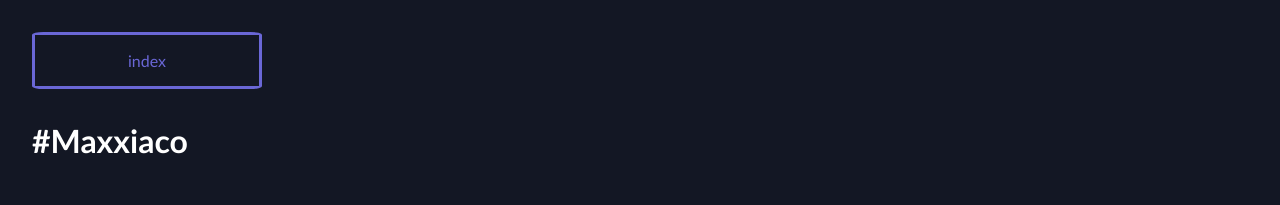
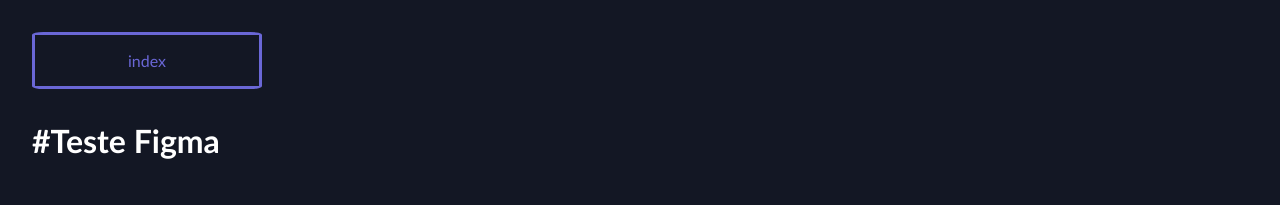
Before and after one commit to EmanuelUrbano/EmanuelUrbano.github.io, a plain HTML site: page fig.html in a window 1280 px wide. Shown: the top 205 px of the page. Drawn offline with Linux system fonts and the light colour scheme.

Commit message:
Update fig.html

```diff
--- a/fig.html
+++ b/fig.html
@@ -10,7 +10,7 @@
 <body>
     <div class="header corTextoBranco">
         <a href="index.html" class="corTextoBranco">index</a>
-        <h1>#Maxxiaco</h1>
+        <h1>#Teste Figma</h1>
     </div>
     <div class="comeco corTextoBranco">
         <div class="apresentacao">
```
